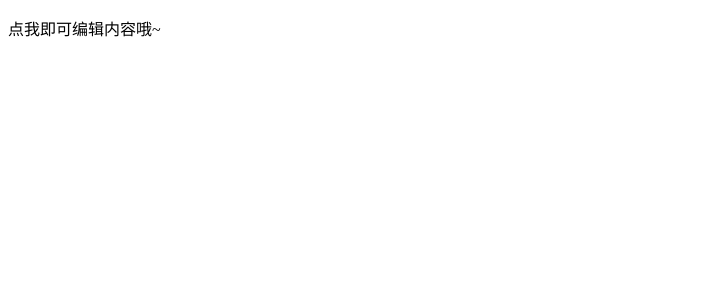
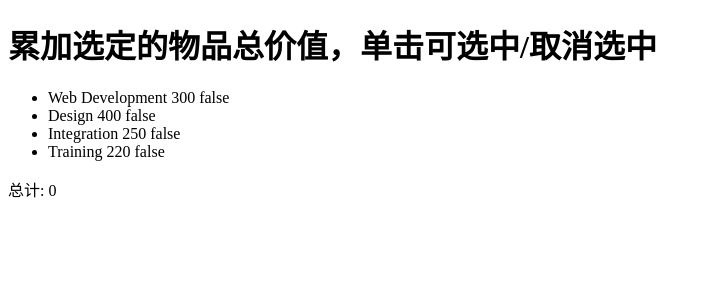
Before and after one commit to aci456852/Vue, a Vue app in the folder learnVue/: page /#/ in a window 1280 px wide. Shown: the top 300 px of the page, without its empty margins (0-711 px from the left). Built offline with nearby package versions, Linux system fonts and the light colour scheme.

Commit message:
新增列表点击计算总值，主要用filter和method

```diff
--- /dev/null
+++ b/learnVue/src/components/testmore/OrderList.vue
@@ -0,0 +1,63 @@
+<template>
+	<form id="main" v-cloak>
+	    <h1>累加选定的物品总价值，单击可选中/取消选中</h1>
+	    <ul>
+	        <!-- 循环输出 services 数组, 设置选项点击后的样式 -->
+	        <li v-for="service in services" v-on:click="toggleActive(service)" v-bind:class="{ 'active': service.active}">
+	            {{service.name}} <span>{{service.price | currency}}</span> {{service.active}}
+	        </li>
+	    </ul>
+	    <div class="total">
+	        <!-- 计算所有服务的价格，并格式化货币 (过滤器)-->
+	        	总计: <span>{{total() | currency}}</span>
+	    </div>
+	</form>
+</template>
+
+<script>
+export default {
+	el: '#main',
+    data() {
+      return {
+        services: [
+            {
+                name: 'Web Development',
+                price: 300,
+                active:false
+            },{
+                name: 'Design',
+                price: 400,
+                active:false
+            },{
+                name: 'Integration',
+                price: 250,
+                active:false
+            },{
+                name: 'Training',
+                price: 220,
+                active:false
+            }
+        ]
+      }
+    },
+  	filters: { //自定义过滤器
+      capitalize: function (value) {
+			return '$' + value.toFixed(2)
+	    }
+  	},
+  	methods: {
+        toggleActive: function(s){
+            s.active = !s.active;
+        },
+        total: function(){
+            var total = 0;
+            this.services.forEach(function(s){
+                if (s.active){
+                    total+= s.price;
+                }
+            });
+           return total;
+        }
+   }
+}
+</script>
--- a/learnVue/src/router/index.js
+++ b/learnVue/src/router/index.js
@@ -1,6 +1,6 @@
 import Vue from 'vue'
 import Router from 'vue-router'
-import EditText from '@/components/testmore/EditText'
+import OrderList from '@/components/testmore/OrderList'
 
 
 Vue.use(Router)
@@ -9,8 +9,8 @@ export default new Router({
   routes: [
     {
       path: '/',
-      name: 'EditText',
-      component: EditText
+      name: 'OrderList',
+      component: OrderList
     }
   ]
 })
```
